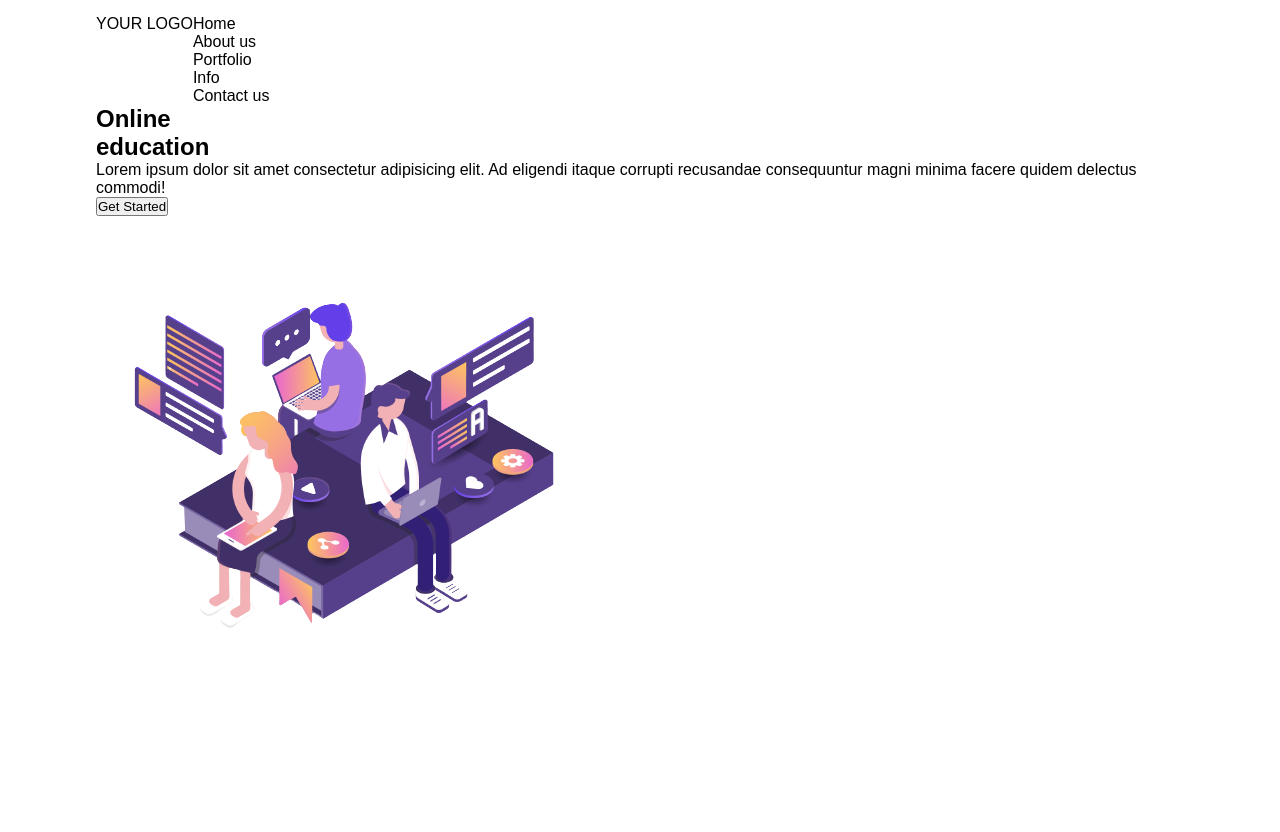
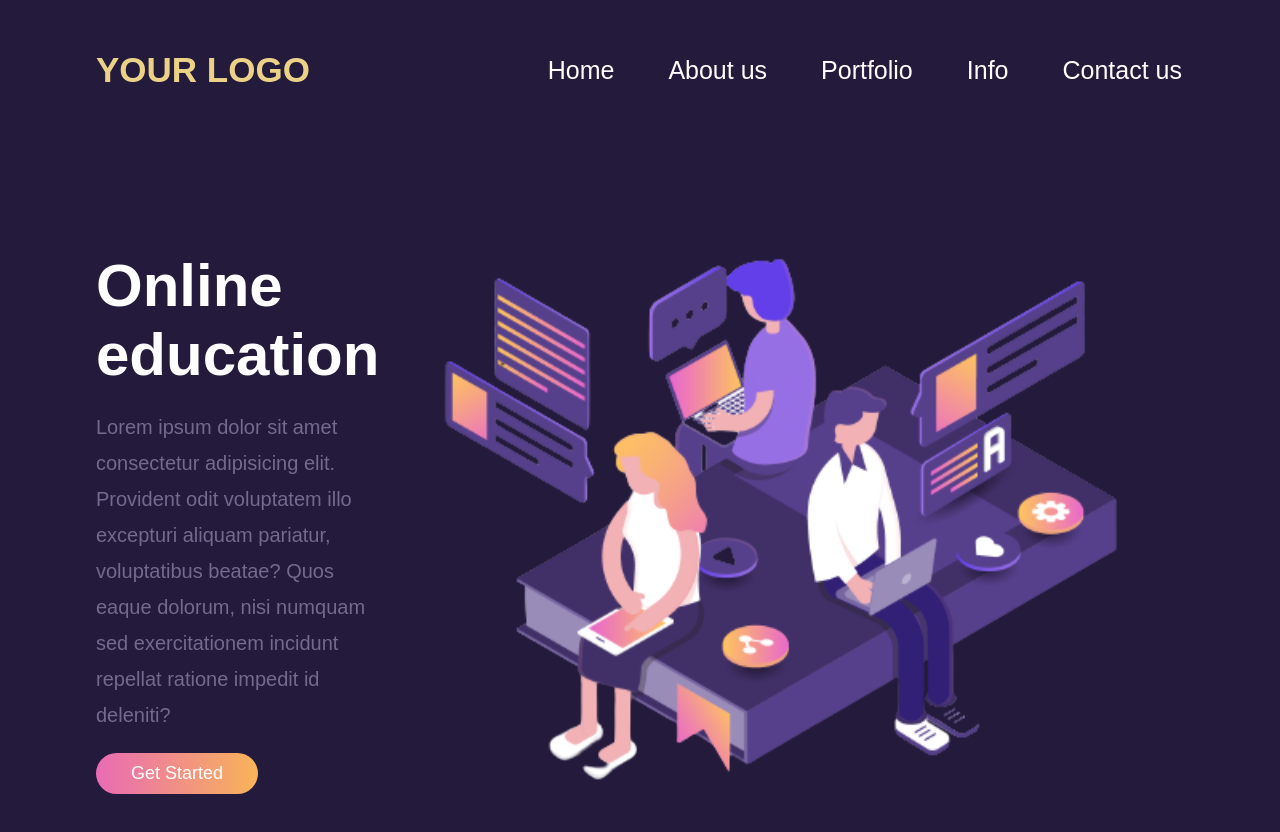
Before and after one commit to quziyevDev/project, a plain HTML site: page index.html in a window 1280 px wide. Before the commit the page ends 800 px from the top, so only its background shows below. Drawn offline with Linux system fonts and the light colour scheme.

Commit message:
respansive

```diff
--- a/index.html
+++ b/index.html
@@ -11,16 +11,16 @@
     <div class="container">
         <nav class="navbar">
             <section class="navbar__logo">
-                <a href="/">YOUR LOGO</a>
+                <a href="/" class="navbar__logo-logo">YOUR LOGO</a>
             </section>
 
             <section class="navbar__menu">
                 <ul class="menu">
-                    <li class="menu-item"><a href="#">Home</a></li>
-                    <li class="menu-item"><a href="#">About us</a></li>
-                    <li class="menu-item"><a href="#">Portfolio</a></li>
-                    <li class="menu-item"><a href="#">Info</a></li>
-                    <li class="menu-item"><a href="#">Contact us</a></li>
+                    <li class="menu-item"><a href="#" class="menu-link">Home</a></li>
+                    <li class="menu-item"><a href="#" class="menu-link">About us</a></li>
+                    <li class="menu-item"><a href="#" class="menu-link">Portfolio</a></li>
+                    <li class="menu-item"><a href="#" class="menu-link">Info</a></li>
+                    <li class="menu-item"><a href="#" class="menu-link">Contact us</a></li>
                 </ul>
             </section>
         </nav>
@@ -32,7 +32,7 @@
                 </h1>
 
                 <p class="header__left-paragraph">
-                    Lorem ipsum dolor sit amet consectetur adipisicing elit. Ad eligendi itaque corrupti recusandae consequuntur magni minima facere quidem delectus commodi!
+                    Lorem ipsum dolor sit amet consectetur adipisicing elit. Provident odit voluptatem illo excepturi aliquam pariatur, voluptatibus beatae? Quos eaque dolorum, nisi numquam sed exercitationem incidunt repellat ratione impedit id deleniti?
                 </p>
 
                 <button class="header__left-btn">
--- a/scss/_settings.scss
+++ b/scss/_settings.scss
@@ -4,10 +4,18 @@
     box-sizing: border-box;
     list-style-type: none;
     text-decoration: none;
-    color: inherit;
+    color: white;
     font-family: sans-serif;
 }
 
+body {
+    background-color: #241a3c;
+}
+
 .container {
-    padding: 15px 96px;
+    padding-top: 50px;
+    padding-left: 96px;
+    padding-right: 96px;
+    color: #e96bb4;
+    color: #f8b458;
 }
--- a/scss/style.scss
+++ b/scss/style.scss
@@ -1,6 +1,75 @@
 @import './settings';
+@import './respansive';
 
 .navbar {
     display: flex;
+    justify-content: space-between;
+    align-items: center;
 
+    &__logo {
+
+        &-logo {
+            font-size: 35px;
+            font-weight: 700;
+            color: #ebd286;
+        }
+    }
+
+    &__menu {
+
+        .menu {
+            display: flex;
+            gap: 50px;
+            font-size: 25px;
+
+            &-link {
+                padding-bottom: 5px;
+                transition: 0.25s;
+                border: 2px solid transparent;
+                &:hover {
+                    border-bottom: 2px solid #e96bb4;
+
+                }
+            }
+        }
+    }
 }
+
+.header {
+    display: flex;
+    justify-content: space-between;
+    align-items: center;
+    margin-top: 30px;
+
+    &__left {
+        width: 50%;
+
+        &-title {
+            font-size: 60px;
+        }
+
+        &-paragraph {
+            line-height: 180%;
+            font-size: 20px;
+            margin-top: 20px;
+            margin-bottom: 20px;
+            color: #746a8d;
+        }
+
+        &-btn {
+            padding: 10px 35px;
+            border-radius: 30px;
+            background-image: linear-gradient(90deg, #e96bb4, #f8b458);
+            border: none;
+            font-size: 18px;
+            cursor: pointer;
+        }
+    }
+
+    &__right {
+
+        &-img {
+            width: 800px;
+        }
+    }
+}
```
Also changed, not shown: css/style.css, css/style.min.css, scss/_respansive.scss (added), 2 other files.
